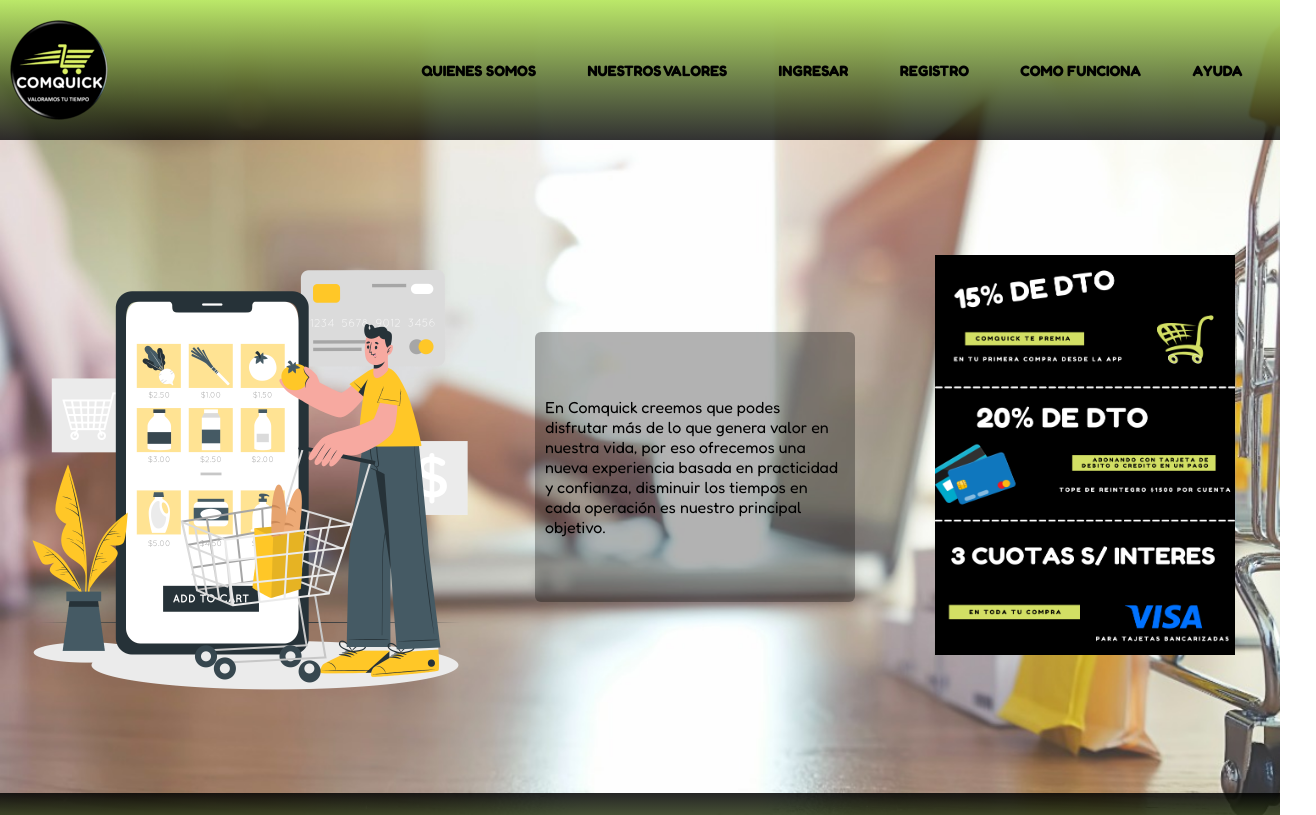
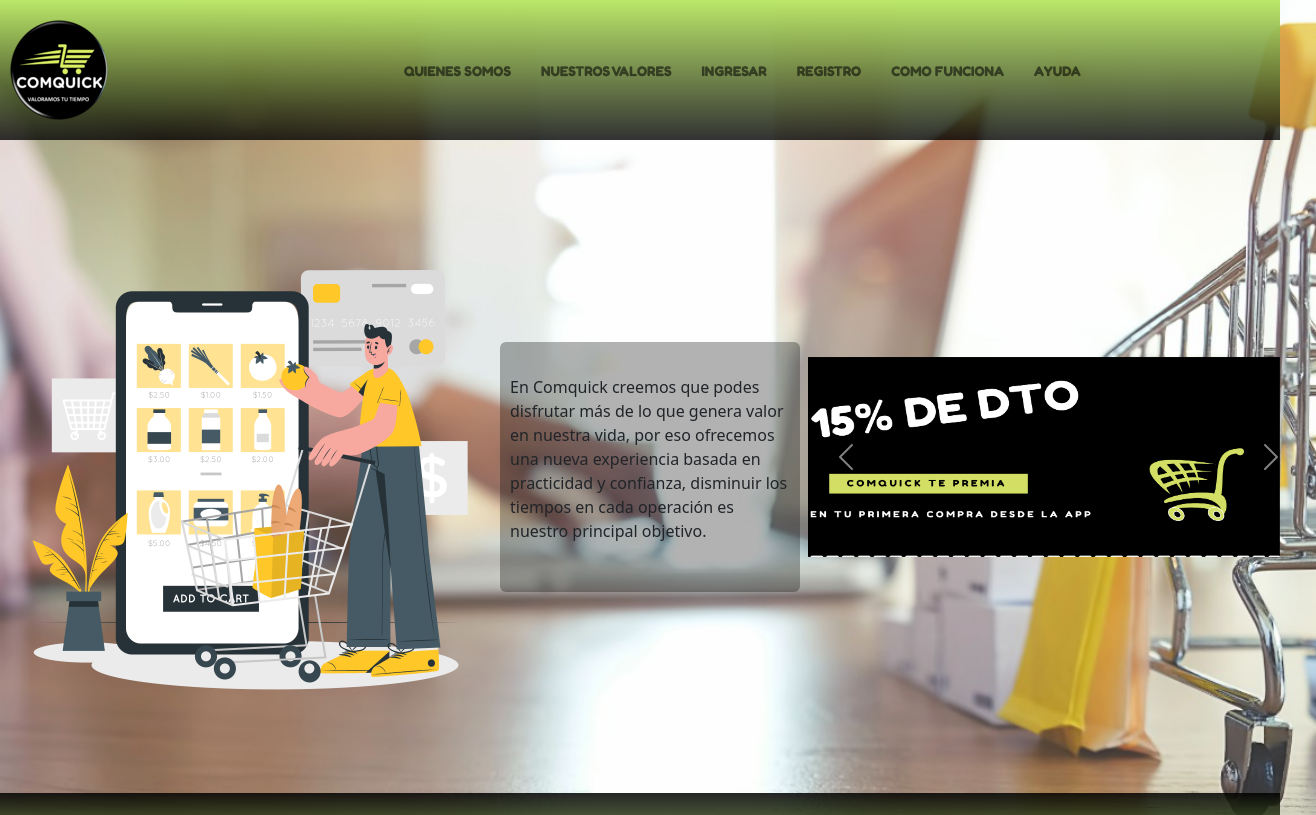
Before and after one commit to EricMza90/RepositorioEric, a plain HTML site: page index.html in a window 1280 px wide. Shown: the top 815 px of the page, 1316 px wide, since content can reach past the window. Drawn offline with nearby package versions, Linux system fonts and the light colour scheme.

Commit message:
Cambios con boostrap

```diff
--- a/index.html
+++ b/index.html
@@ -8,21 +8,44 @@
     <link rel="stylesheet" href="./style.css">
     <link href="https://fonts.googleapis.com/css2?family=Fredoka:wght@400;600;700&display=swap" rel="stylesheet"/>
     <link rel="shortcut icon" href="./imagenes/fav.png" type="image/x-icon">
+    <link href="https://cdn.jsdelivr.net/npm/bootstrap@5.1.3/dist/css/bootstrap.min.css" rel="stylesheet" integrity="sha384-1BmE4kWBq78iYhFldvKuhfTAU6auU8tT94WrHftjDbrCEXSU1oBoqyl2QvZ6jIW3" crossorigin="anonymous">
   </head>
   <body>
       <header class="Encabezado">
         <div class="Header__Logo">
         <img src="./imagenes/logo.png" alt="Logo">
       </div>
-        <nav>
-            <ul>
-                <li><a class="Nav__Style" href="./pages/quienessomos.html">Quienes Somos</a></li>
-                <li><a class="Nav__Style" href="./pages/nuestrosvalores.html">Nuestros Valores</a></li>
-                <li><a class="Nav__Style" href="./pages/ingresar.html">Ingresar</a></li>
-                <li><a class="Nav__Style" href="./pages/registro.html">Registro</a></li>
-                <li><a class="Nav__Style" href="./pages/comofunciona.html">Como Funciona</a></li>
-                <li><a class="Nav__Style" href="./pages/ayuda.html">Ayuda</a></li>
+      <nav class="navbar navbar-expand-lg navbar-light">
+        <div class="container-fluid">
+          <button class="navbar-toggler" type="button" data-bs-toggle="collapse" data-bs-target="#navbarSupportedContent" aria-controls="navbarSupportedContent" aria-expanded="false" aria-label="Toggle navigation">
+            <span class="navbar-toggler-icon"></span>
+          </button>
+          <div class="estilo-barra">
+          <div class="collapse navbar-collapse" id="navbarSupportedContent">
+            <ul class="navbar-nav me-auto mb-2 mb-lg-0">
+              <li class="nav-item">
+                <a class="nav-link" href="./pages/quienesSomos.html">Quienes Somos</a>
+              </li>
+              <li class="nav-item">
+                <a class="nav-link" href="./pages/nuestrosValores.html">Nuestros Valores</a>
+              </li>
+              <li class="nav-item">
+                <a class="nav-link" href="./pages/inicioSesion.html">Ingresar</a>
+              </li>
+              <li class="nav-item">
+                <a class="nav-link" href="./pages/registro.html">Registro</a>
+              </li>
+              <li class="nav-item">
+                <a class="nav-link" href="./pages/comoFunciona.html">Como Funciona</a>
+              </li>
+              <li class="nav-item">
+                <a class="nav-link" href="./pages/ayuda.html">Ayuda</a>
+              </li>
             </ul>
+          </div>
+          </div>
+        </div>
+      </nav>
       </header>
       <main class="Contenido">
         <section class="Inicio">
@@ -36,7 +59,30 @@
           </section>
           <section class="Img__Cupones">
             <div class="Cupon--Box">
-              <img class="Img__Cupones--Style" src="./imagenes/descuentos.png" alt="">
+                <section class="d-flex align-items-start">
+                <div class="mb-auto p-2 bd-highlight">
+                <div id="carouselExampleControls" class="carousel slide" data-bs-ride="carousel">
+                <div class="carousel-inner">
+                  <div class="carousel-item active">
+                    <img class="Img__Cupones--Style" src="./imagenes/Descuento1.png" class="d-block w-100" alt="...">
+                  </div>
+                  <div class="carousel-item">
+                    <img class="Img__Cupones--Style" src="./imagenes/Descuento2.png" class="d-block w-100" alt="...">
+                  </div>
+                  <div class="carousel-item">
+                    <img class="Img__Cupones--Style" src="./imagenes/Descuento3.png" class="d-block w-100" alt="...">
+                  </div>
+                </div>
+                <button class="carousel-control-prev" type="button" data-bs-target="#carouselExampleControls" data-bs-slide="prev">
+                  <span class="carousel-control-prev-icon" aria-hidden="true"></span>
+                  <span class="visually-hidden">Previous</span>
+                </button>
+                <button class="carousel-control-next" type="button" data-bs-target="#carouselExampleControls" data-bs-slide="next">
+                  <span class="carousel-control-next-icon" aria-hidden="true"></span>
+                  <span class="visually-hidden">Next</span>
+                </button>
+              </div>
+            </section>
             </div>
           </section>
         </section>
@@ -89,5 +135,6 @@
             </div>
           </section>
       </footer>
+      <script src="https://cdn.jsdelivr.net/npm/bootstrap@5.1.3/dist/js/bootstrap.bundle.min.js" integrity="sha384-ka7Sk0Gln4gmtz2MlQnikT1wXgYsOg+OMhuP+IlRH9sENBO0LRn5q+8nbTov4+1p" crossorigin="anonymous"></script>
   </body>
 </html>
--- a/style.css
+++ b/style.css
@@ -32,6 +32,13 @@
     width: 100%;
     background-image: linear-gradient(to top, rgba(0,0,0,0.6), rgb(187, 232, 105));
     height: 140px;
+    text-transform: uppercase;
+    font-family: "Fredoka", sans-serif;
+    text-decoration: none;
+    font-weight: bold;
+    font-size: 14px;
+    color: black;
+
   }
   .Header__Logo {
     width: 100px;
@@ -54,15 +61,7 @@
   }
   header nav ul li:hover{
     background-color:   rgb(193, 241, 88);
-    border-radius: 2px;
-    padding: 3px;
-  }
-  .Nav__Style {
-    text-transform: uppercase;
-    text-decoration: none;
-    font-weight: bold;
-    font-size: 8px;
-    color: black;
+    border-radius: 4px;
   }
   .Inicio {
     display: grid;
@@ -112,13 +111,9 @@
     }
   }
   .Img__Cupones--Style {
-    width: 200px;
-    height: 300px;
-  }
-  .Cupon--Box{
-
-  animation: from-right 2s ease;
-
+    width: 500px;
+    height: 200px;
+    animation: from-right 2s ease;
   }
   @keyframes from-right {
     0%{
@@ -127,8 +122,12 @@
     }
     100%{
       opacity: 1;
-      transform: translateX(0px);
+      transform:  translateX(0px);
     }
+
+  }
+  .Cupon--Box{
+  animation: from-right 2s ease;
   }
   .Valores__Gral {
     display: grid;
@@ -646,8 +645,8 @@
         height: 500px;
       }
       .Img__Cupones--Style {
-        width: 300px;
-        height: 400px;
+        width: 500px;
+        height: 200px;
       }
       .Valores__Gral {
         display: grid;
```
Also changed, not shown: imagenes/Descuento1.png (added), imagenes/Descuento2.png (added), imagenes/Descuento3.png (added).
